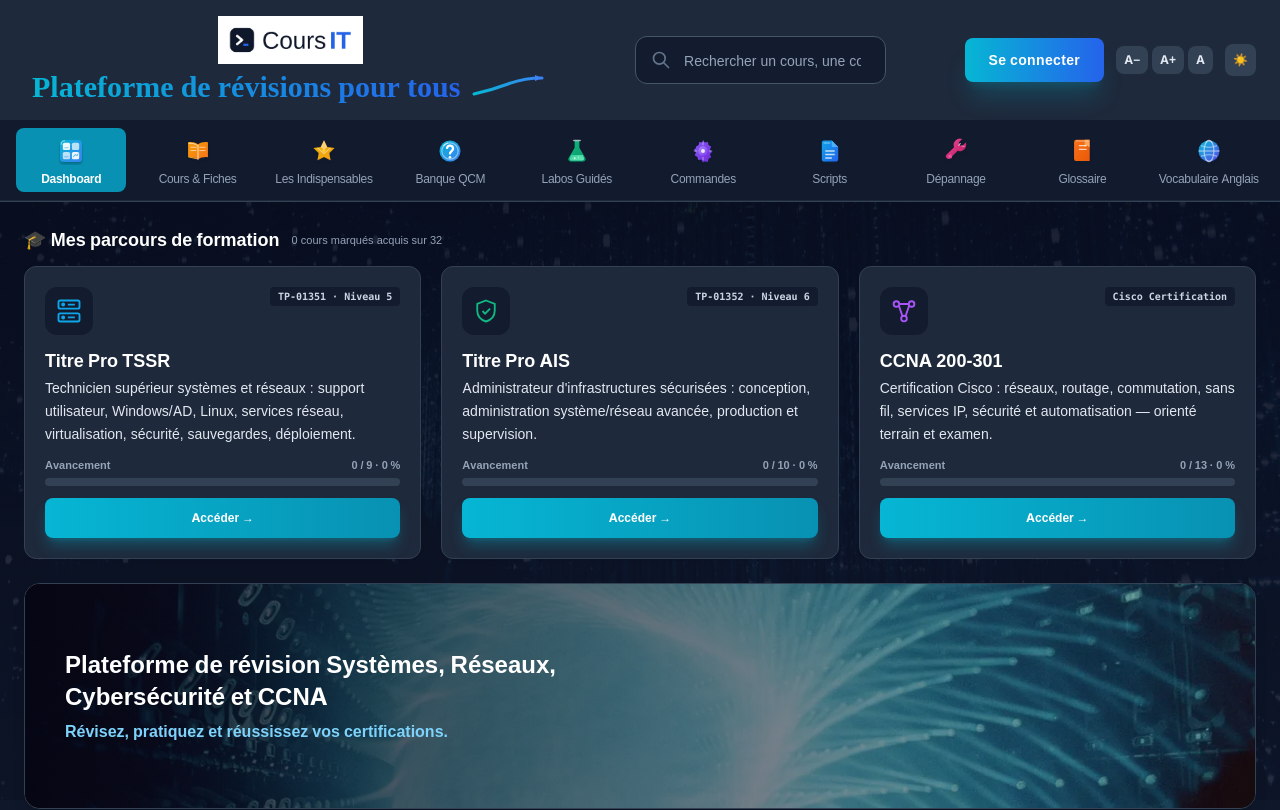
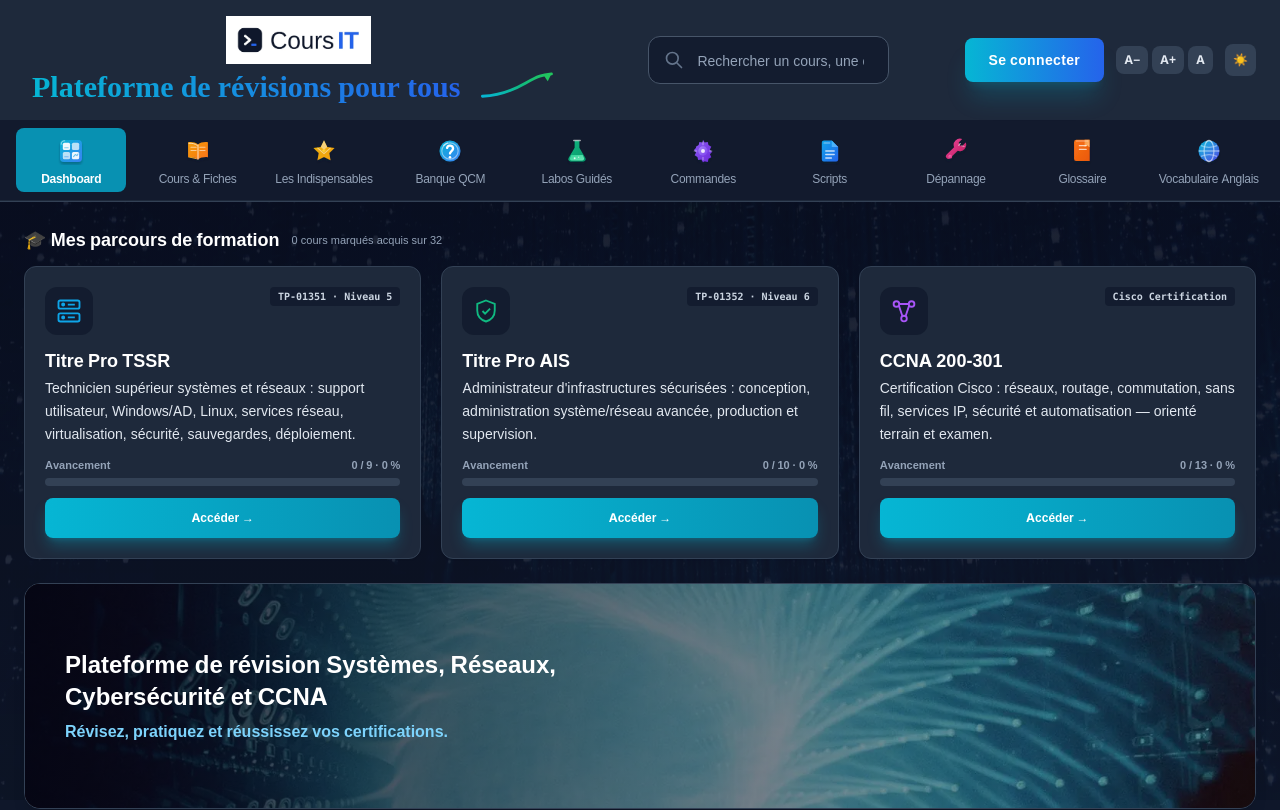
Before and after one commit to herbreteau787-svg/coursit, a React (Vite) app in the folder app/: page / in a window 1280 px wide. Shown: the top 810 px of the page. Built offline with nearby package versions, Linux system fonts and the light colour scheme.

Commit message:
UI: courbe exponentielle cyan→vert avec flèche ascendante

```diff
--- a/app/src/App.jsx
+++ b/app/src/App.jsx
@@ -2564,10 +2564,10 @@ const QcmSection = ({ qcmData, filterLabel, onFilterChange, filterOptions, showF
                                                                         <img src={logoUrl} alt="Logo Cours IT" className="h-12 w-auto object-contain" />
                                     <div className="mt-1 flex items-center gap-2">
 <span className="text-3xl font-bold font-['Inter'] whitespace-nowrap bg-gradient-to-r from-cyan-500 to-blue-600 bg-clip-text text-transparent" style={{ WebkitBackgroundClip: 'text', WebkitTextFillColor: 'transparent' }}>Plateforme de révisions pour tous</span>
-<svg viewBox="0 0 72 24" className="h-6 w-20 shrink-0" fill="none" aria-hidden="true">
-<defs><linearGradient id="progressGrad" x1="0%" y1="0%" x2="100%" y2="0%"><stop offset="0%" stopColor="#06b6d4" /><stop offset="100%" stopColor="#3b82f6" /></linearGradient></defs>
-<path d="M2 20 Q20 16 36 10 T70 4" stroke="url(#progressGrad)" strokeWidth="3" strokeLinecap="round" fill="none" />
-<polygon points="70,4 63,1 63,7" fill="#3b82f6" />
+<svg viewBox="0 0 80 30" className="h-7 w-24 shrink-0" fill="none" aria-hidden="true">
+<defs><linearGradient id="growthGrad" x1="0%" y1="100%" x2="100%" y2="0%"><stop offset="0%" stopColor="#06b6d4" /><stop offset="50%" stopColor="#10b981" /><stop offset="100%" stopColor="#22c55e" /></linearGradient></defs>
+<path d="M4 26C22 25 36 20 50 12S68 3 78 2" stroke="url(#growthGrad)" strokeWidth="3" strokeLinecap="round" fill="none" />
+<polygon points="78,2 70,4 74,10" fill="#22c55e" />
 </svg>
 </div>
                                 </div>
```
